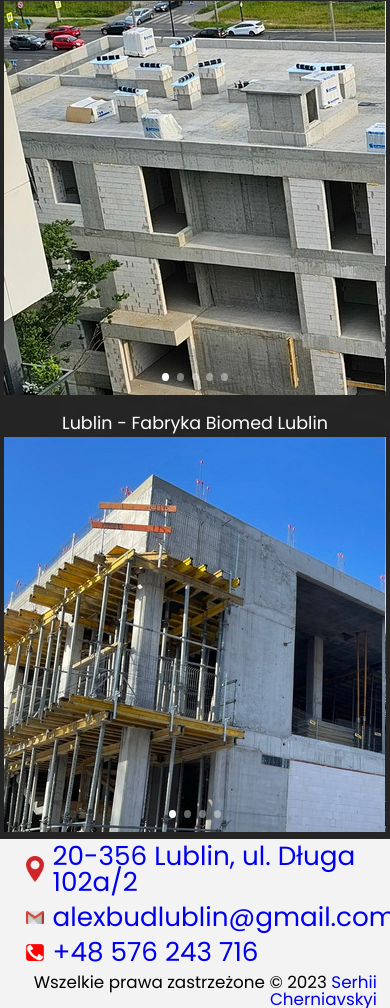
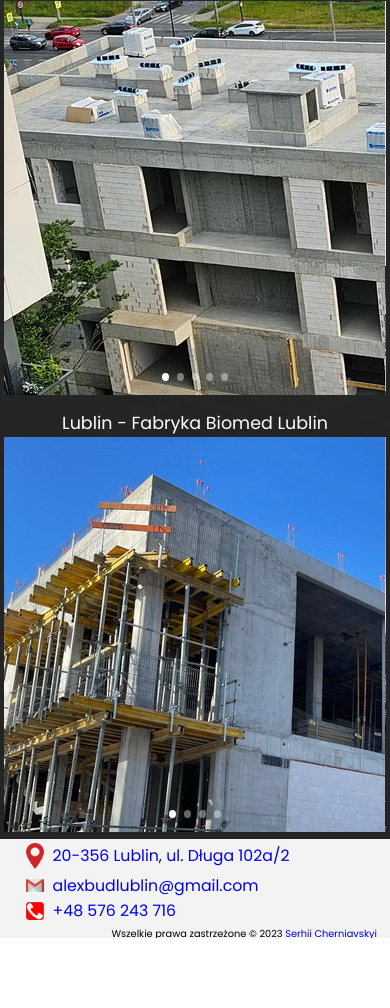
Before and after one commit to hudzon-hawk/AlexBud_redesigned, a plain HTML site: page index.html in a window 390 px wide. Shown: the part 3874-4882 px from the top of the page. After the commit the page ends 4812 px from the top, so only its background shows below. Drawn offline with nearby package versions, Linux system fonts and the light colour scheme.

Commit message:
Changed footer text size

```diff
--- a/css/style.css
+++ b/css/style.css
@@ -825,7 +825,7 @@ body {
     }
 
     .footer_text {
-        font-size: 1.875rem;
+        font-size: 1.125rem;
 
     }
 
@@ -835,6 +835,6 @@ body {
     }
 
     .footer__logo p {
-        font-size: 1.2rem;
+        font-size: 0.7rem;
     }
 }
```
